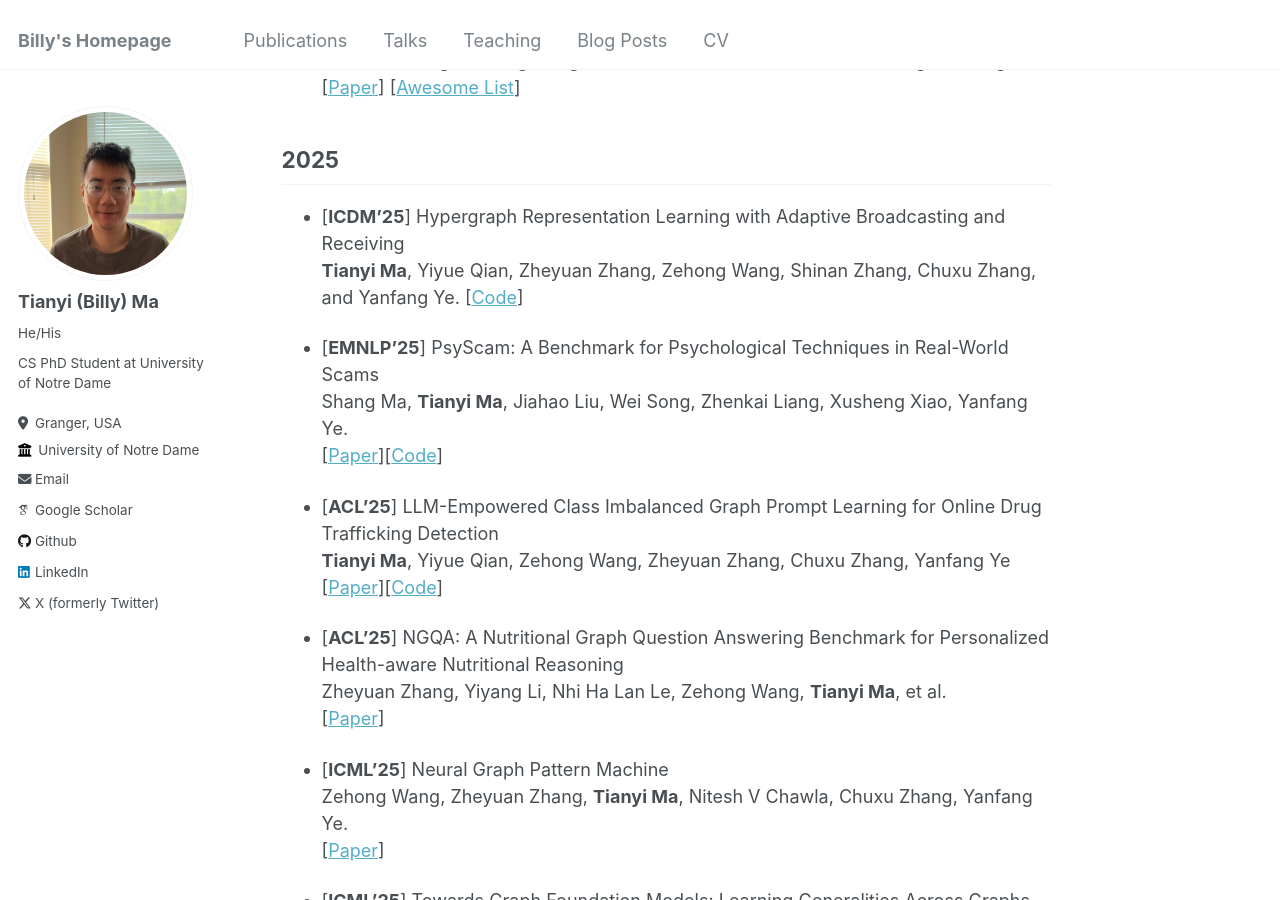
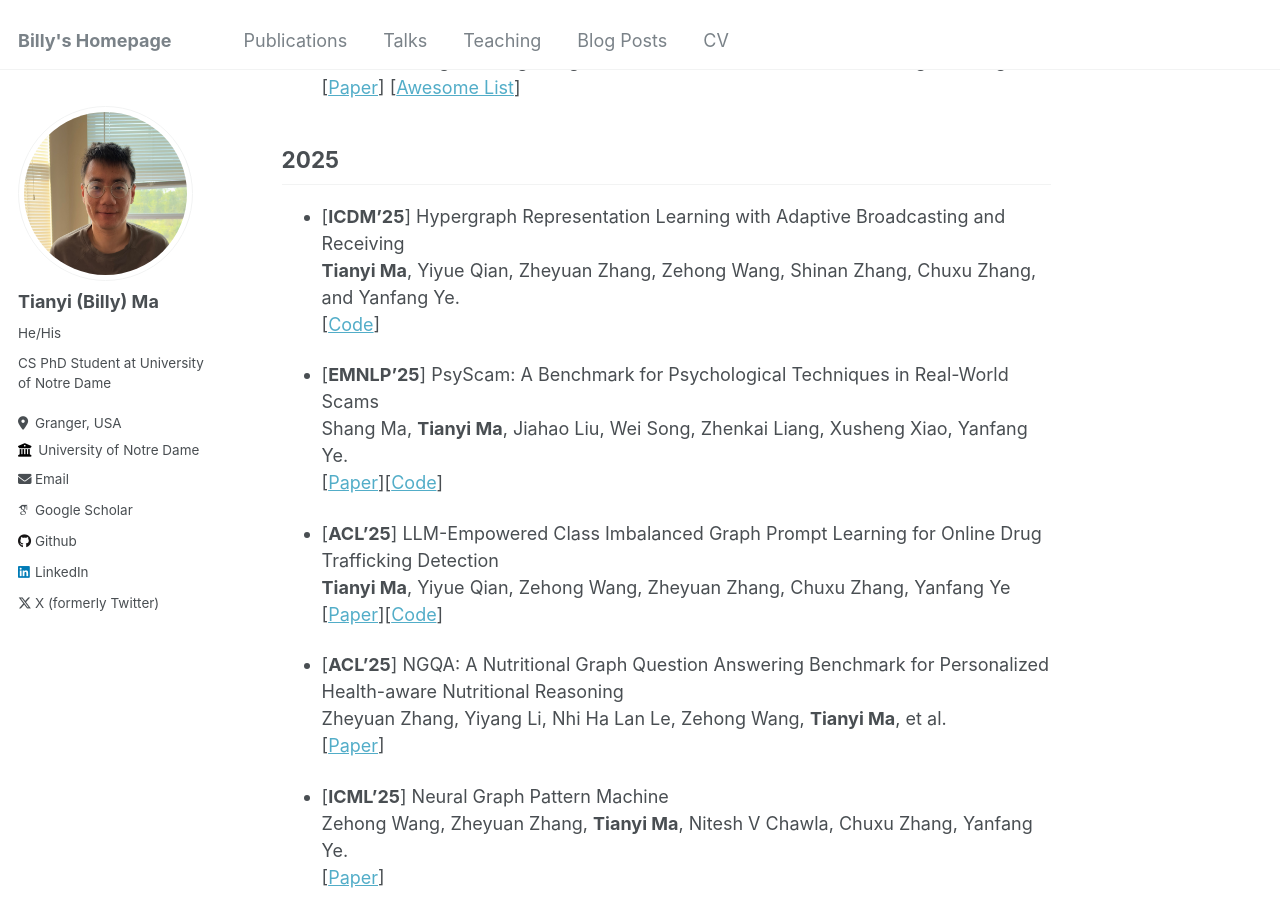
Before and after one commit to Tianyi-Billy-Ma/Tianyi-Billy-Ma.github.io, a Jekyll site: the page built from _pages/about.md, in a window 1280 px wide and 900 px high, scrolled down 1268 px. Built offline with Jekyll 4.4.1, drawn with Linux system fonts in a browser that asks for light colours; some web fonts are replaced.

```diff
--- a/_pages/about.md
+++ b/_pages/about.md
@@ -48,7 +48,7 @@ Zehong Wang, Zheyuan Liu, **Tianyi Ma**, Jiazheng Li, Zheyuan Zhang, Xingbo Fu,
 ## 2025
 
 - [**ICDM'25**] Hypergraph Representation Learning with Adaptive Broadcasting and Receiving\
-**Tianyi Ma**, Yiyue Qian, Zheyuan Zhang, Zehong Wang, Shinan Zhang, Chuxu Zhang, and Yanfang Ye.
+**Tianyi Ma**, Yiyue Qian, Zheyuan Zhang, Zehong Wang, Shinan Zhang, Chuxu Zhang, and Yanfang Ye.\
 [[Code](https://github.com/Tianyi-Billy-Ma/BHyGNN)]
 
 - [**EMNLP'25**] PsyScam: A Benchmark for Psychological Techniques in Real-World Scams\
```
